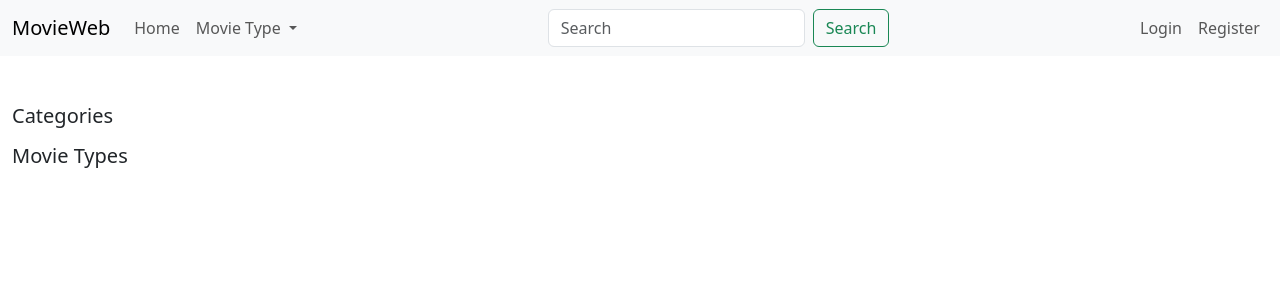
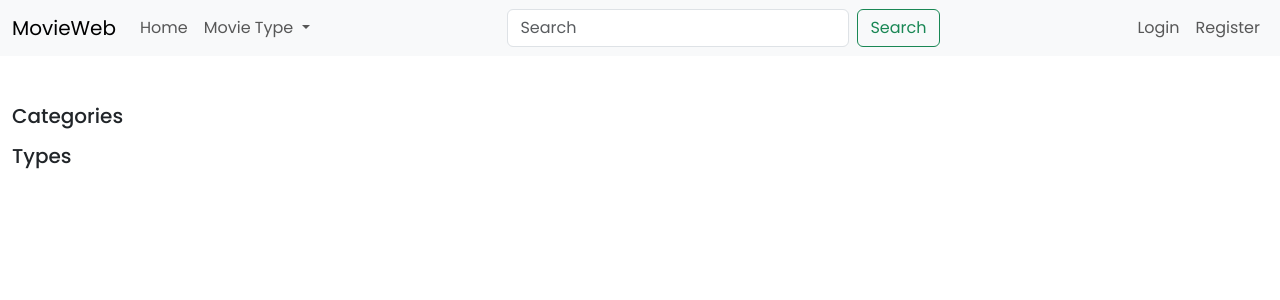
Before and after one commit to mominur774/movie-management, a Django app: page / in a window 1280 px wide. Shown: the top 300 px of the page. Run offline with Django 4.2, Linux system fonts and the light colour scheme; data that the repository does not hold is empty; some libraries are stand-ins or nearby versions.

Commit message:
change minor

```diff
--- a/static/css/style.css
+++ b/static/css/style.css
@@ -1,3 +1,9 @@
+@import url('https://fonts.googleapis.com/css2?family=Poppins:wght@400;500;700&display=swap');
+
+* {
+  font-family: 'Poppins', sans-serif;
+}
+
 .profile .avatar {
   width: 150px;
   height: 150px;
--- a/templates/includes/movie-grid.html
+++ b/templates/includes/movie-grid.html
@@ -1,3 +1,4 @@
+{% if movies %}
   {% for movie in movies %}
     <div class="col-lg-4 mb-4 movie">
       <a href="{% url 'movie_details' movie.slug %}">
@@ -9,3 +10,6 @@
       </span>
     </div>
   {% endfor %}
+{% else %}
+  <span class="d-block mb-3 fw-bold">No movies found</span>
+{% endif %}
--- a/templates/includes/navigation.html
+++ b/templates/includes/navigation.html
@@ -22,7 +22,7 @@
           </ul>
         </li>
       </ul>
-      <form class="d-flex" method="GET">
+      <form class="d-flex" action="{% url 'index' %}" method="GET">
         <input
           class="form-control me-2"
           type="search"
--- a/templates/includes/sidebar-filter.html
+++ b/templates/includes/sidebar-filter.html
@@ -13,7 +13,7 @@
     </ul>
   {% endfor %}
 </ul>
-<h5>Movie Types</h5>
+<h5>Types</h5>
 <ul>
   {% for movie_type in movie_types %}
     <li class="mb-1">
--- a/templates/pages/index.html
+++ b/templates/pages/index.html
@@ -12,7 +12,7 @@
       <h5 class="mb-3">{{ movie_type.name }}</h5>
       <div class="row">
         {% include 'includes/movie-grid.html' with movies=request|type_wise_movie:movie_type.id %}
-        {% if request|type_wise_movie:movie_type.id|length == 6 %}
+        {% if request|type_wise_movie:movie_type.id|length > 6 %}
           <div class="mb-5">
             <a href="{% url 'type_wise_movie' movie_type.slug %}">Show more</a>
           </div>
--- a/templates/pages/movie-details.html
+++ b/templates/pages/movie-details.html
@@ -10,6 +10,7 @@
         <img class="w-100 object-fit-cover thumbnail" src="{{movie.thumbnail.url}}" alt="">
       </div>
       <span class="d-block">{{ movie.description }}</span>
+      {% if reviews %}
         <hr>
         {% for review in reviews %}
           <div class="d-flex justify-content-between align-items-start mb-4">
@@ -25,6 +26,7 @@
             <span>{{ review.rating }}/10</span>
           </div>
         {% endfor %}
+      {% endif %}
     </div>
     <div class="col-lg-4 col-md-4">
       <h6>Name : {{ movie.name }}</h6>
```
Lines whose indentation alone changed are shown as unchanged.
